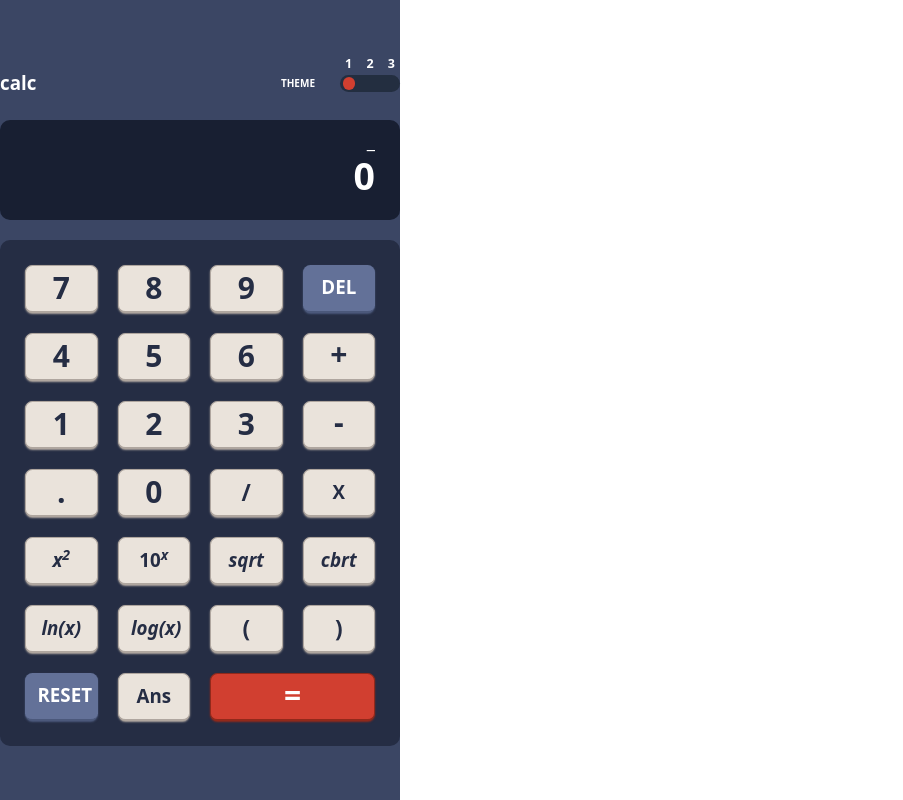
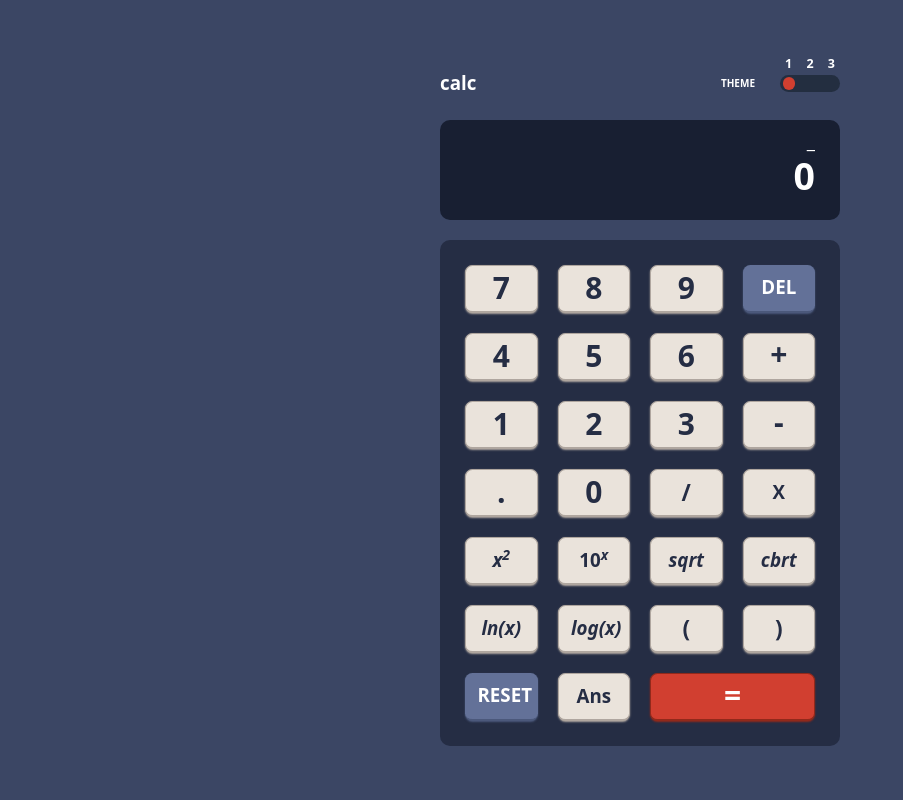
Before and after one commit to Kazeemakeem/calculator-kazeemakeem, a React (Create React App) app: page / in a window 1280 px wide. Shown: the whole page, without its empty margins (0-903 px from the left). Built offline with nearby package versions, Linux system fonts and the light colour scheme.

Commit message:
updating files

```diff
--- a/src/App.tsx
+++ b/src/App.tsx
@@ -11,7 +11,7 @@ function App() {
   const dispatch = useAppDispatch()
   const theme = useAppSelector(state => state.header.theme) % 3
   return (
-    <div className={`App h-screen ${theme === 0 ? 'bg-[#3b4664]' : ''} ${theme === 1 ? 'bg-[#e6e6e6]' : ''} ${theme === 2 ? 'bg-[#17062a]' : ''} flex flex-col gap-8 justify-center w-[40rem]`}>
+    <div className={`App h-screen ${theme === 0 ? 'bg-[#3b4664]' : ''} ${theme === 1 ? 'bg-[#e6e6e6]' : ''} ${theme === 2 ? 'bg-[#17062a]' : ''} flex flex-col gap-8 justify-center min-w-[40rem] mx-auto`}>
       <HeaderView />
       <Screen />
       <Keyboard />
```
